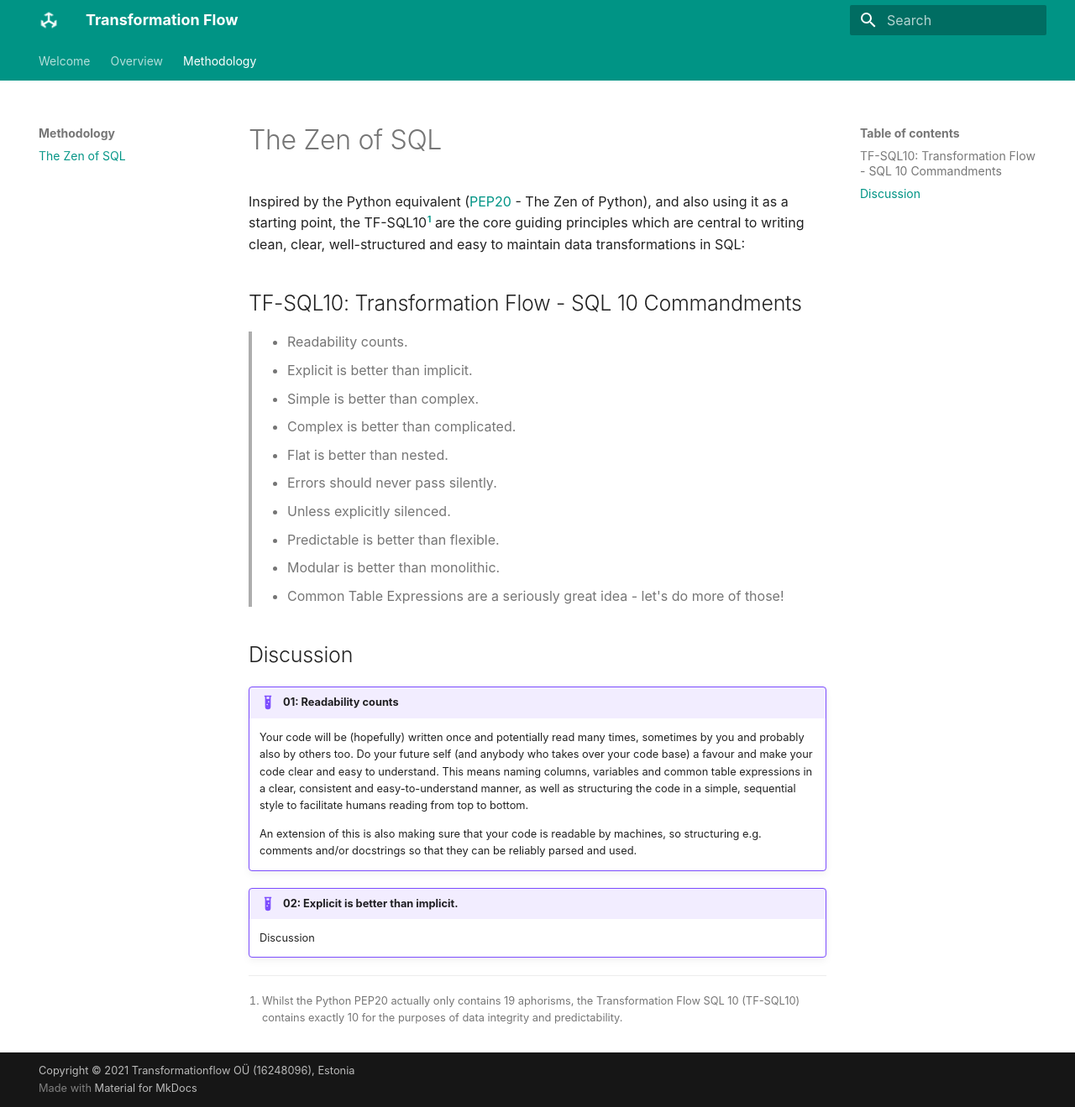
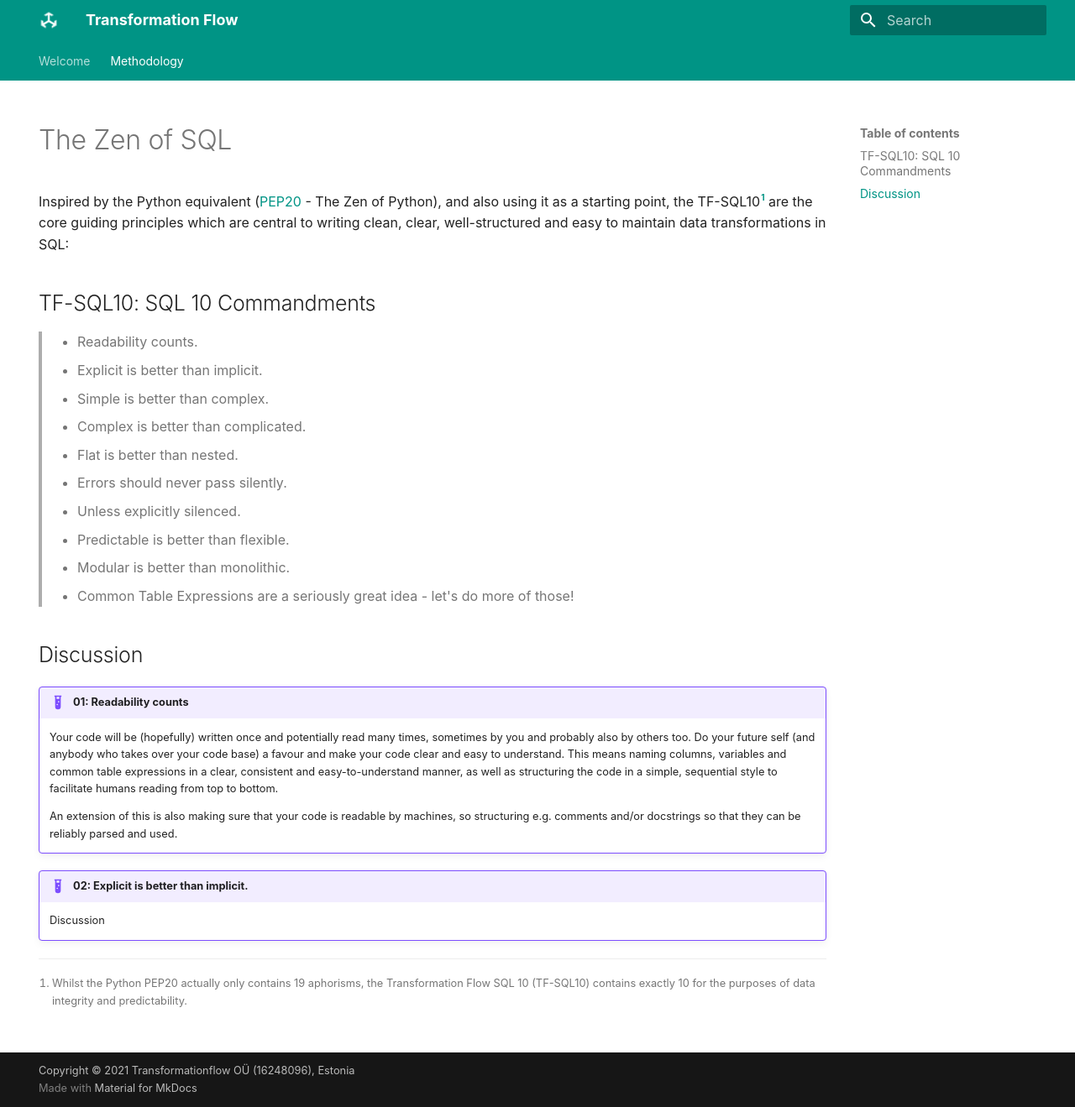
Before and after one commit to transformationflow/transformationflow.github.io, an MkDocs documentation site: the page built from docs/the-zen-of-sql.md, in a window 1280 px wide and 1319 px high. Shown: the whole window at 84% size. Built offline with MkDocs 1.6.1 and Material for MkDocs 9.7.7, drawn with Linux system fonts in a browser that asks for light colours; some web fonts are replaced; comment, search, counter and statistics services are not loaded.

```diff
--- a/docs/the-zen-of-sql.md
+++ b/docs/the-zen-of-sql.md
@@ -1,7 +1,11 @@
+---
+hide:
+  - navigation
+---
 # The Zen of SQL
 Inspired by the Python equivalent ([PEP20](https://www.python.org/dev/peps/pep-0020/) - The Zen of Python), and also using it as a starting point, the TF-SQL10[^1] are the core guiding principles which are central to writing clean, clear, well-structured and easy to maintain data transformations in SQL:
 
-## TF-SQL10: Transformation Flow - SQL 10 Commandments
+## TF-SQL10: SQL 10 Commandments
 > - Readability counts.
 > - Explicit is better than implicit.
 > - Simple is better than complex.
--- a/mkdocs.yml
+++ b/mkdocs.yml
@@ -16,7 +16,7 @@ theme:
 
 nav:
   - Welcome: 'index.md'
-  - Overview: 'overview-all.md'
+  #- Overview: 'overview-all.md'
   - 'Methodology':
     - The Zen of SQL: 'the-zen-of-sql.md'
   #  - Overview: 'overview-methodology.md'
@@ -42,6 +42,7 @@ markdown_extensions:
   - pymdownx.highlight
   - pymdownx.superfences
   - footnotes
+  - meta
 
 extra_javascript:
   - https://cdnjs.cloudflare.com/ajax/libs/tablesort/5.2.1/tablesort.min.js
```
Also changed, not shown: docs/example-functions.md (+1 -1 lines), docs/index.md (+4 -0 lines), docs/overview-functions.md (+3 -3 lines).
